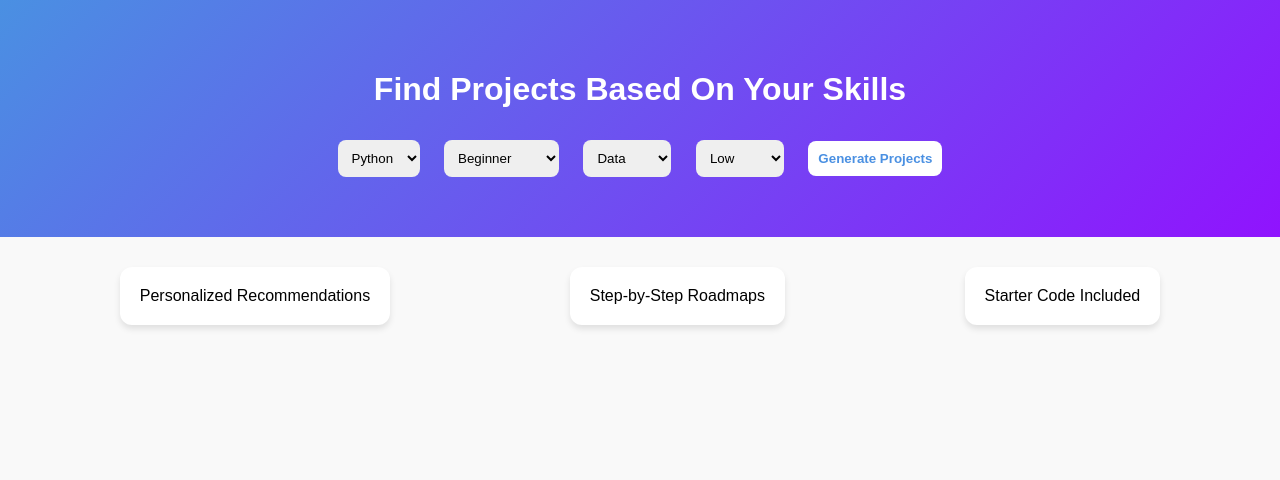
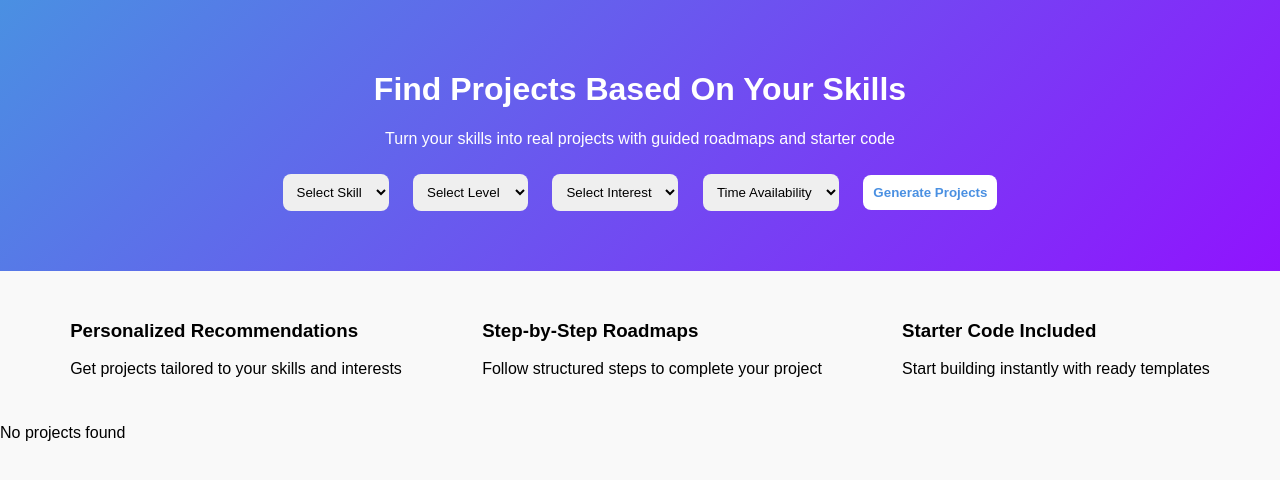
Before and after one commit to CarsenGafford2/DevPath, a Flask app: page / in a window 1280 px wide. Shown: the top 480 px of the page. Run offline with Flask 2, Linux system fonts and the light colour scheme.

Commit message:
Update index.html

```diff
--- a/templates/index.html
+++ b/templates/index.html
@@ -1,32 +1,41 @@
 <!DOCTYPE html>
-<html>
+<html lang="en">
 <head>
+    <meta charset="UTF-8">
     <title>DevPath</title>
     <link rel="stylesheet" href="{{ url_for('static', filename='style.css') }}">
 </head>
 <body>
 
+<!-- HERO SECTION -->
 <div class="hero">
+    <div class="hero-content">
         <h1>Find Projects Based On Your Skills</h1>
+        <p>Turn your skills into real projects with guided roadmaps and starter code</p>
 
-    <form method="POST">
-        <select name="skill">
+        <form method="POST" id="projectForm">
+
+            <select name="skill" required>
+                <option value="">Select Skill</option>
                 <option value="Python">Python</option>
                 <option value="Web">Web</option>
             </select>
 
-        <select name="level">
+            <select name="level" required>
+                <option value="">Select Level</option>
                 <option value="Beginner">Beginner</option>
                 <option value="Intermediate">Intermediate</option>
             </select>
 
-        <select name="interest">
+            <select name="interest" required>
+                <option value="">Select Interest</option>
                 <option value="Data">Data</option>
                 <option value="Web">Web</option>
                 <option value="General">General</option>
             </select>
 
-        <select name="time">
+            <select name="time" required>
+                <option value="">Time Availability</option>
                 <option value="Low">Low</option>
                 <option value="Medium">Medium</option>
                 <option value="High">High</option>
@@ -35,22 +44,61 @@
             <button type="submit">Generate Projects</button>
         </form>
     </div>
-
-<div class="features">
-    <div class="card">Personalized Recommendations</div>
-    <div class="card">Step-by-Step Roadmaps</div>
-    <div class="card">Starter Code Included</div>
 </div>
 
+<!-- FEATURES SECTION -->
+<div class="features">
+    <div class="feature-card">
+        <h3>Personalized Recommendations</h3>
+        <p>Get projects tailored to your skills and interests</p>
+    </div>
+
+    <div class="feature-card">
+        <h3>Step-by-Step Roadmaps</h3>
+        <p>Follow structured steps to complete your project</p>
+    </div>
+
+    <div class="feature-card">
+        <h3>Starter Code Included</h3>
+        <p>Start building instantly with ready templates</p>
+    </div>
+</div>
+
+<!-- ERROR MESSAGE -->
+{% if error %}
+<p class="error">{{ error }}</p>
+{% endif %}
+
+<!-- RESULTS SECTION -->
 <div class="results">
+
+    {% if recommendations %}
+        <div class="grid">
+
             {% for project in recommendations %}
             <div class="project-card">
+
                 <h3>{{ project.title }}</h3>
                 <p>{{ project.description }}</p>
-        <p><strong>Level:</strong> {{ project.level }}</p>
-        <button>View Details</button>
+
+                <div class="tags">
+                    <span>{{ project.skills[0] }}</span>
+                    <span>{{ project.level }}</span>
+                    <span>{{ project.time }}</span>
+                </div>
+
+                <a href="/project/{{ project.id }}">
+                    <button class="details-btn">View Details</button>
+                </a>
+
             </div>
             {% endfor %}
+
+        </div>
+    {% else %}
+        <p class="empty">No projects found</p>
+    {% endif %}
+
 </div>
 
 </body>
```
Lines whose indentation alone changed are shown as unchanged.
